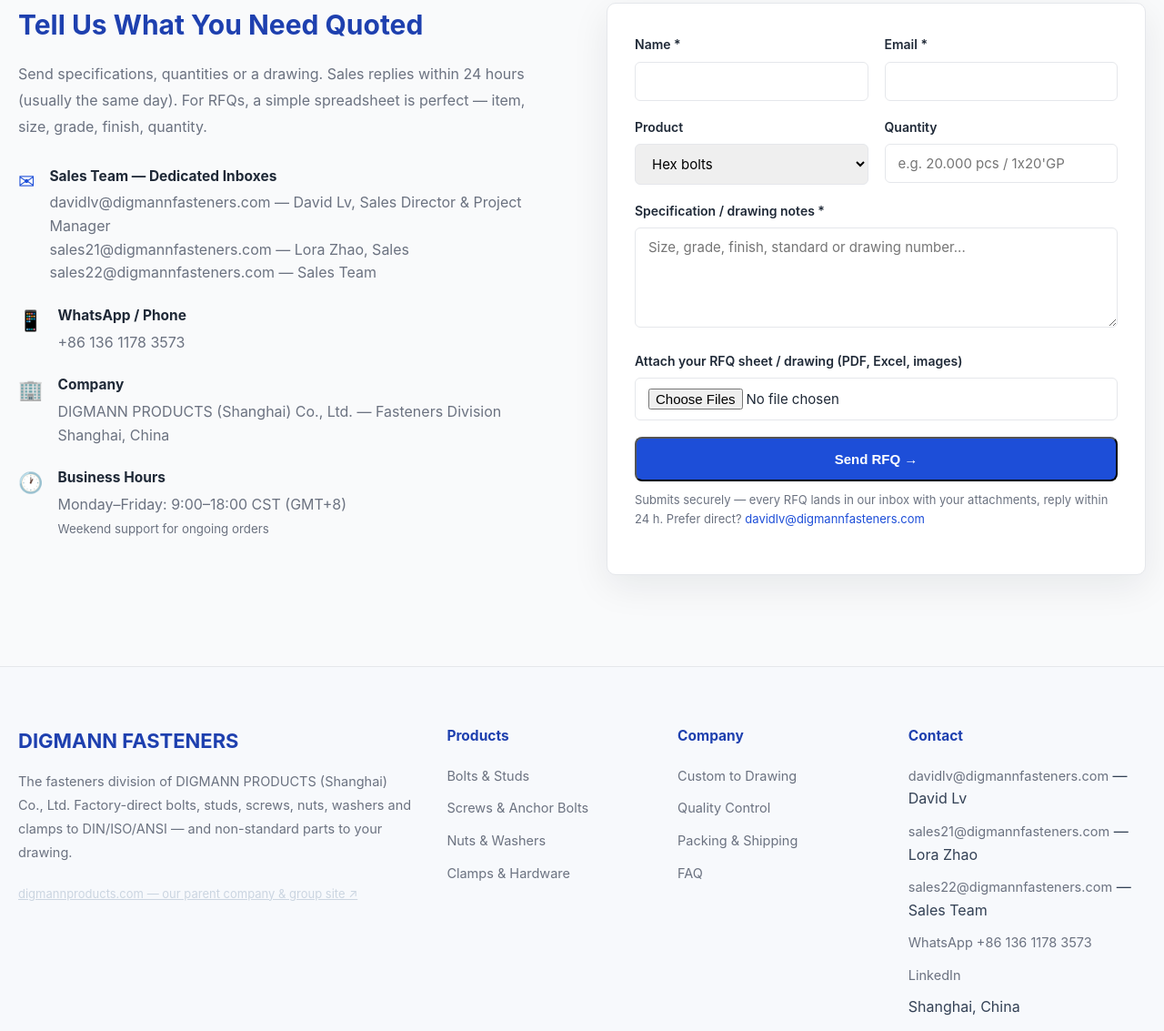
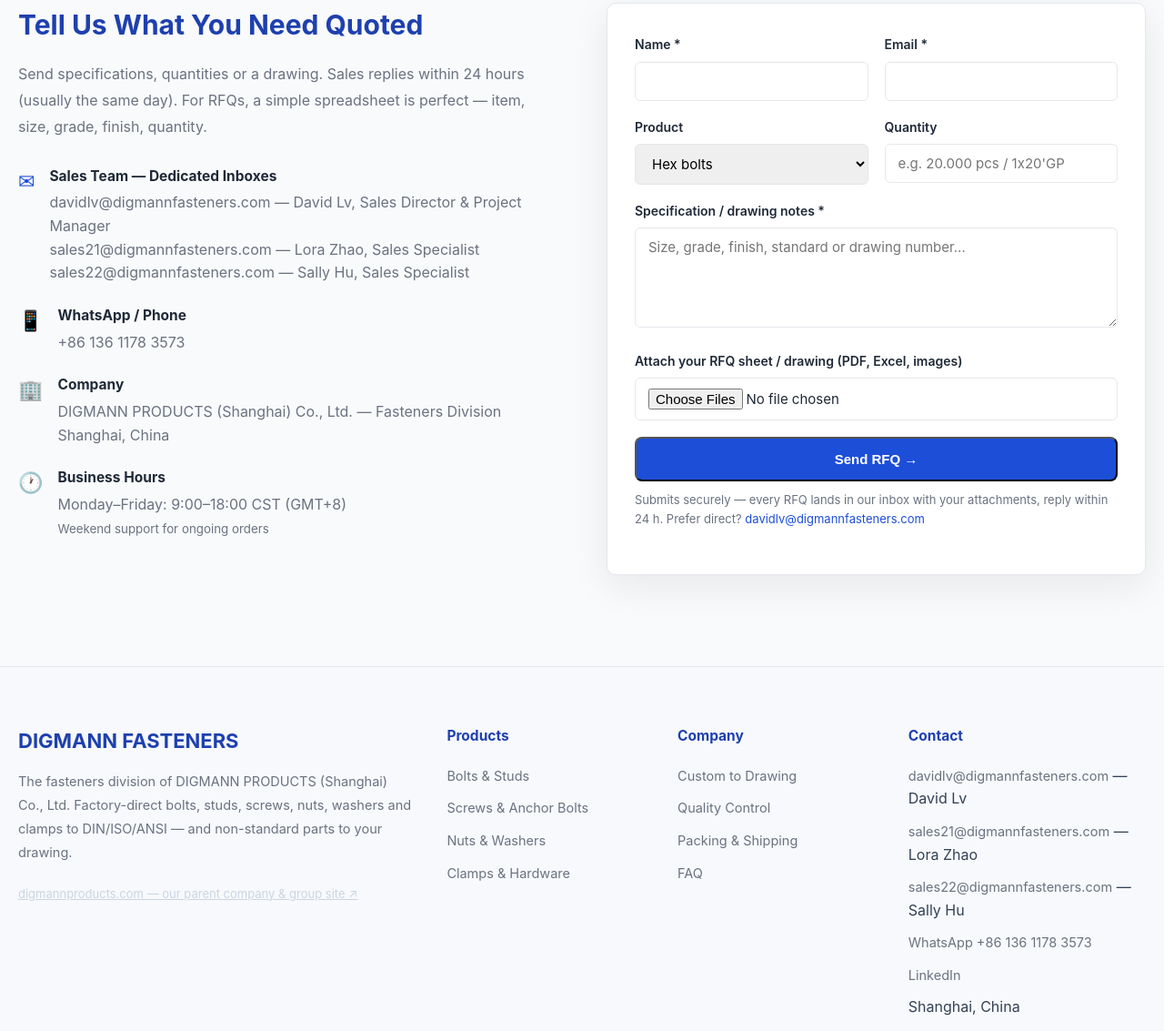
Before and after one commit to qiaofeng125-create/digmannfasteners, a plain HTML site: page index.html in a window 1280 px wide. Shown: the part 10114-11247 px from the top of the page at 91% size. Drawn offline with Linux system fonts and the light colour scheme.

Commit message:
sales21=Lora Zhao / sales22=Sally Hu, both Sales Specialist

```diff
--- a/index.html
+++ b/index.html
@@ -839,7 +839,7 @@
                         <div class="contact-icon">&#9993;</div>
                         <div class="contact-item-content">
                             <h4>Sales Team &mdash; Dedicated Inboxes</h4>
-                            <p><a href="mailto:davidlv@digmannfasteners.com">davidlv@digmannfasteners.com</a> &mdash; David Lv, Sales Director &amp; Project Manager<br><a href="mailto:sales21@digmannfasteners.com">sales21@digmannfasteners.com</a> &mdash; Lora Zhao, Sales<br><a href="mailto:sales22@digmannfasteners.com">sales22@digmannfasteners.com</a> &mdash; Sales Team</p>
+                            <p><a href="mailto:davidlv@digmannfasteners.com">davidlv@digmannfasteners.com</a> &mdash; David Lv, Sales Director &amp; Project Manager<br><a href="mailto:sales21@digmannfasteners.com">sales21@digmannfasteners.com</a> &mdash; Lora Zhao, Sales Specialist<br><a href="mailto:sales22@digmannfasteners.com">sales22@digmannfasteners.com</a> &mdash; Sally Hu, Sales Specialist</p>
                         </div>
                     </div>
                     <div class="contact-item">
@@ -926,7 +926,7 @@
                     <ul>
                         <li><a href="mailto:davidlv@digmannfasteners.com">davidlv@digmannfasteners.com</a> &mdash; David Lv</li>
                         <li><a href="mailto:sales21@digmannfasteners.com">sales21@digmannfasteners.com</a> &mdash; Lora Zhao</li>
-                        <li><a href="mailto:sales22@digmannfasteners.com">sales22@digmannfasteners.com</a> &mdash; Sales Team</li>
+                        <li><a href="mailto:sales22@digmannfasteners.com">sales22@digmannfasteners.com</a> &mdash; Sally Hu</li>
                         <li><a href="https://wa.me/8613611783573">WhatsApp +86 136 1178 3573</a></li>
                         <li><a href="https://www.linkedin.com/company/digmannproducts" target="_blank" rel="noopener">LinkedIn</a></li>
                         <li>Shanghai, China</li>
```
